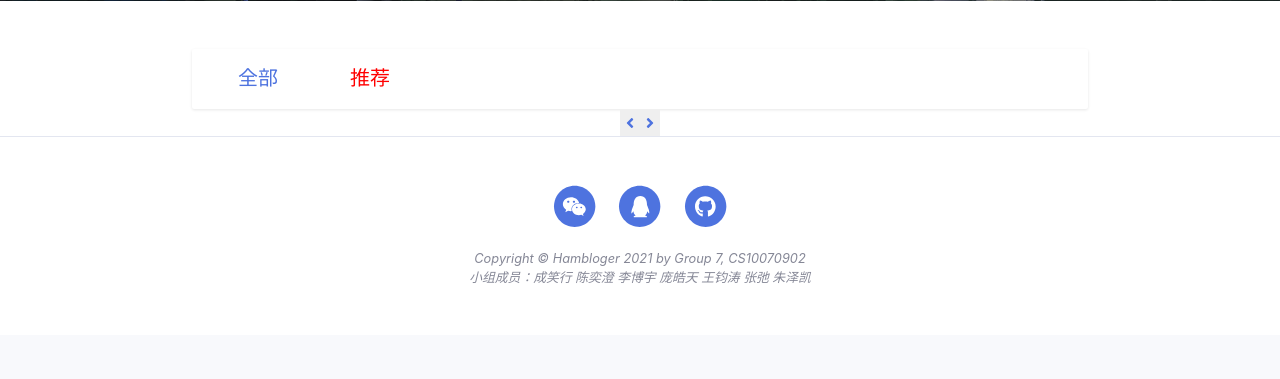
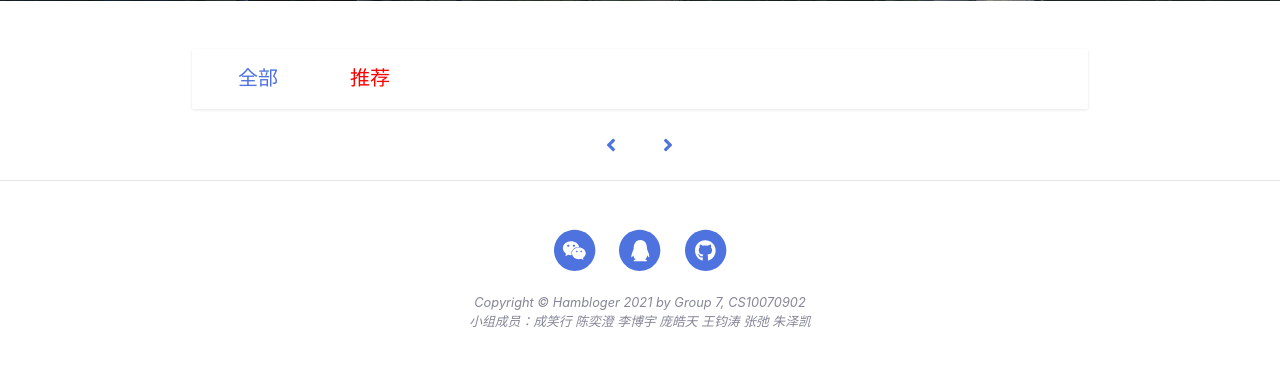
Before and after one commit to vozeo/Hambloger, a Flask app: page / in a window 1280 px wide. Shown: the part 531-910 px from the top of the page. Before the commit the page ends 814 px from the top, so only its background shows below. Run offline with Flask 2, Linux system fonts and the light colour scheme; data that the repository does not hold is empty; some libraries are stand-ins or nearby versions.

Commit message:
Fix page buttons.

```diff
--- a/app/templates/_macros.html
+++ b/app/templates/_macros.html
@@ -1,31 +1,31 @@
 {% macro pagination_widget(pagination, endpoint) %}
-<ul class="pagination pagination-lg justify-content-center">
-    <button class="page-item border-0 {% if not pagination.has_prev %} disabled {% endif %}">
-        <a class="rounded-circle border-0" href="{% if pagination.has_prev %}{{ url_for(endpoint,page = pagination.page - 1, **kwargs) }}{% else %}#{% endif %}">
-            <i class="fa fa-angle-left"></i>
-        </a>
-    </button>
+<ul class="py-2 pagination pagination-lg justify-content-center">
+    <a class="page-link rounded-pill border-0 {% if not pagination.has_prev %} disabled {% endif %}"
+       href="{% if pagination.has_prev %}{{ url_for(endpoint,page = pagination.page - 1, **kwargs) }}{% else %}#{% endif %}">
+        <i class="fa fa-angle-left"></i>
+    </a>
 
     {% for p in pagination.iter_pages() %}
     {% if p %}
     {% if p == pagination.page %}
-    <li class="page-item active">
-        <a class="page-link rounded-circle border-0" href="{{ url_for(endpoint, page = p, **kwargs) }}">{{ p }}</a>
+    <li class="px-2 page-item active">
+        <a class="page-link rounded-pill border-0" href="{{ url_for(endpoint, page = p, **kwargs) }}">{{ p }}</a>
     </li>
     {% else %}
-    <li class="page-item">
-        <a class="page-link rounded-circle border-0" href="{{ url_for(endpoint, page = p, **kwargs) }}">{{ p }}</a>
+    <li class="px-2 page-item">
+        <a class="page-link rounded-pill border-0" href="{{ url_for(endpoint, page = p, **kwargs) }}">{{ p }}</a>
     </li>
     {% endif %}
     {% else %}
-    <li class="disabled"><a href="#">&hellip;</a></li>
+    <li class="px-2 page-item disabled">
+        <a class="page-link rounded-pill border-0" href="#">&hellip;</a>
+    </li>
     {% endif %}
     {% endfor %}
 
-    <button class="page-item border-0 {% if not pagination.has_next %} disabled {% endif %}" >
-        <a href="{% if pagination.has_next %}{{ url_for(endpoint,page = pagination.page + 1, **kwargs) }}{% else %}#{% endif %}">
-            <i class="fa fa-angle-right"></i>
-        </a>
-    </button>
+    <a class="page-link rounded-pill border-0 {% if not pagination.has_next %} disabled {% endif %}"
+       href="{% if pagination.has_next %}{{ url_for(endpoint,page = pagination.page + 1, **kwargs) }}{% else %}#{% endif %}">
+        <i class="fa fa-angle-right"></i>
+    </a>
 </ul>
 {% endmacro %}
```
Also changed, not shown: data-dev.sqlite.
